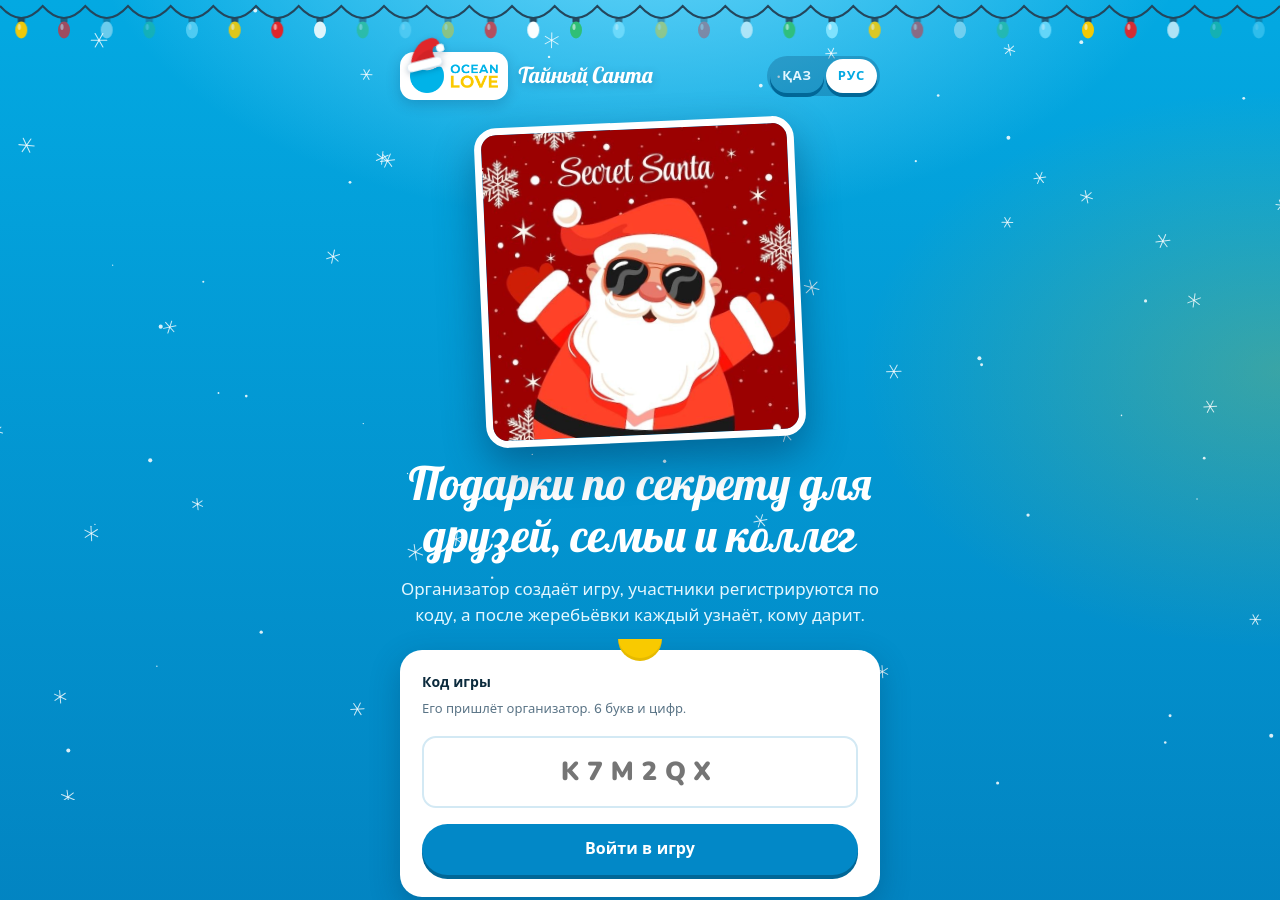
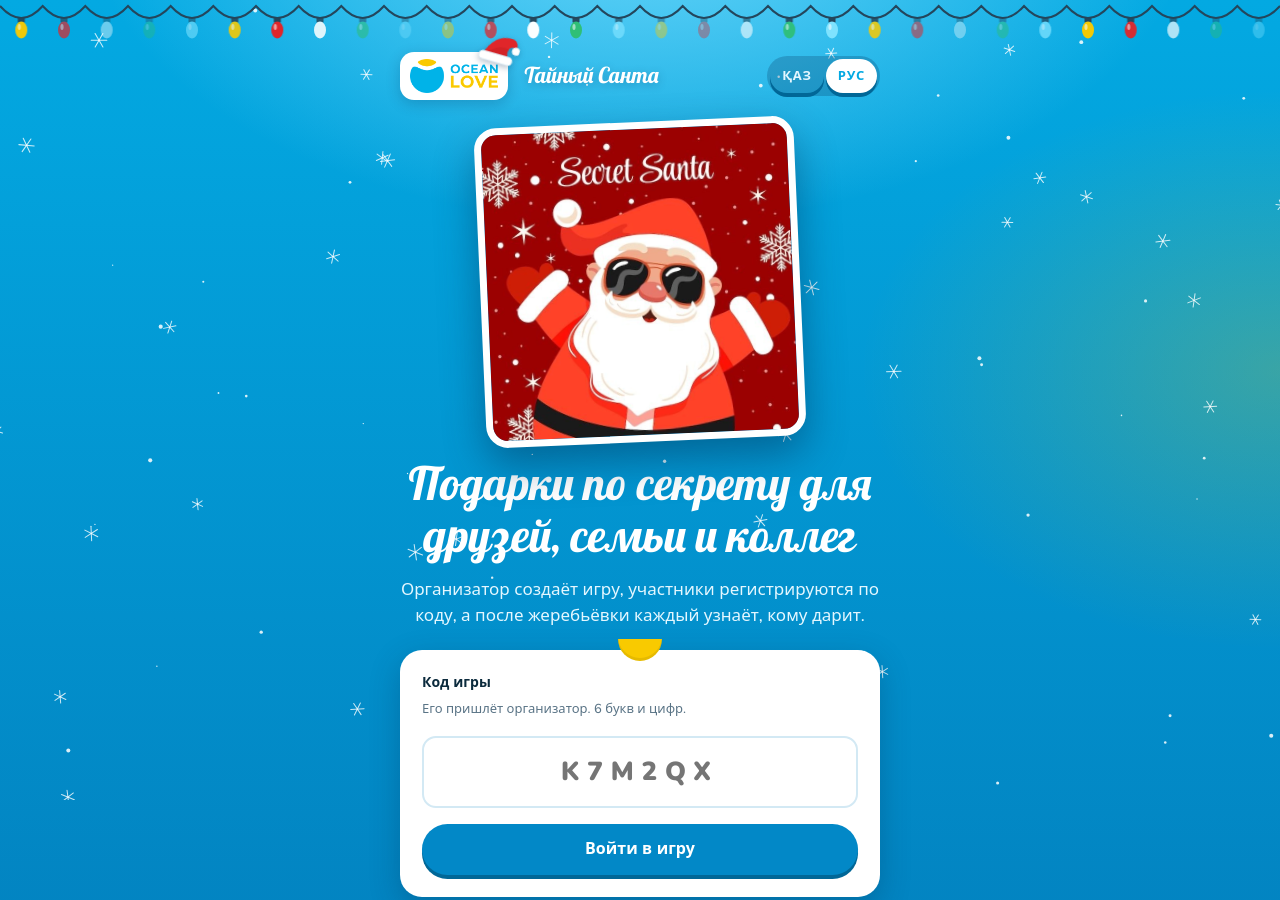
Before and after one commit to zhzhomartkyzy01-tech/Zhibek, a website: page secret-santa/public/index.html in a window 1280 px wide. Shown: the top 900 px of the page. Drawn offline with nearby package versions, Linux system fonts and the light colour scheme.

Commit message:
secret-santa: move the Santa hat to the logo plate's right corner
On the mark it covered the logo; on the top-right corner the whole logo
stays visible. Slightly wider gap before the site name to fit it.

Co-Authored-By: Claude Opus 5.5 <noreply@anthropic.com>
Claude-Session: https://claude.ai/code/session_01QgDRzwNmgbc4ViuvuceJf9

```diff
--- a/secret-santa/public/index.html
+++ b/secret-santa/public/index.html
@@ -40,9 +40,9 @@ h1{font-size:clamp(34px,9vw,46px)}
 h2{font-size:28px}
 p{margin:0}
 .top{display:flex;align-items:center;justify-content:space-between;gap:12px}
-.brand{display:flex;align-items:center;gap:10px;text-decoration:none;color:var(--on-bg);min-width:0}
+.brand{display:flex;align-items:center;gap:16px;text-decoration:none;color:var(--on-bg);min-width:0}
 .brand .plate{position:relative;flex:none;background:#fff;border-radius:14px;padding:7px 10px;display:flex;box-shadow:0 4px 14px rgba(0,40,80,.22)}
-.brand .hat{position:absolute;width:42px;height:auto;left:3px;top:-17px;transform:rotate(-14deg);filter:drop-shadow(0 2px 3px rgba(0,40,80,.3));pointer-events:none}
+.brand .hat{position:absolute;width:40px;height:auto;right:-12px;top:-21px;transform:rotate(16deg);filter:drop-shadow(0 2px 3px rgba(0,40,80,.3));pointer-events:none}
 .garland{position:absolute;left:0;right:0;top:env(safe-area-inset-top,0px);height:44px;z-index:2;pointer-events:none;overflow:hidden}
 .garland svg{display:block;width:100%;height:44px}
 .garland .bulb{animation:twinkle 2.4s ease-in-out infinite}
```
